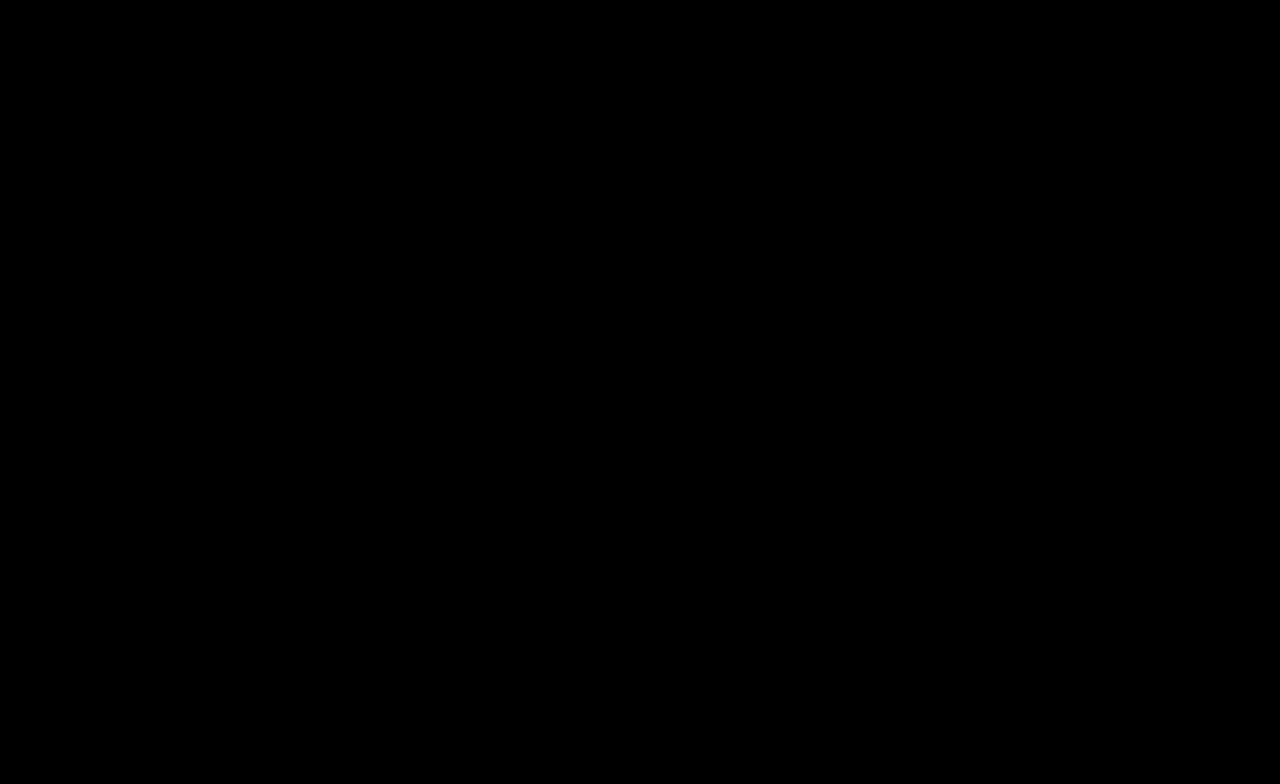
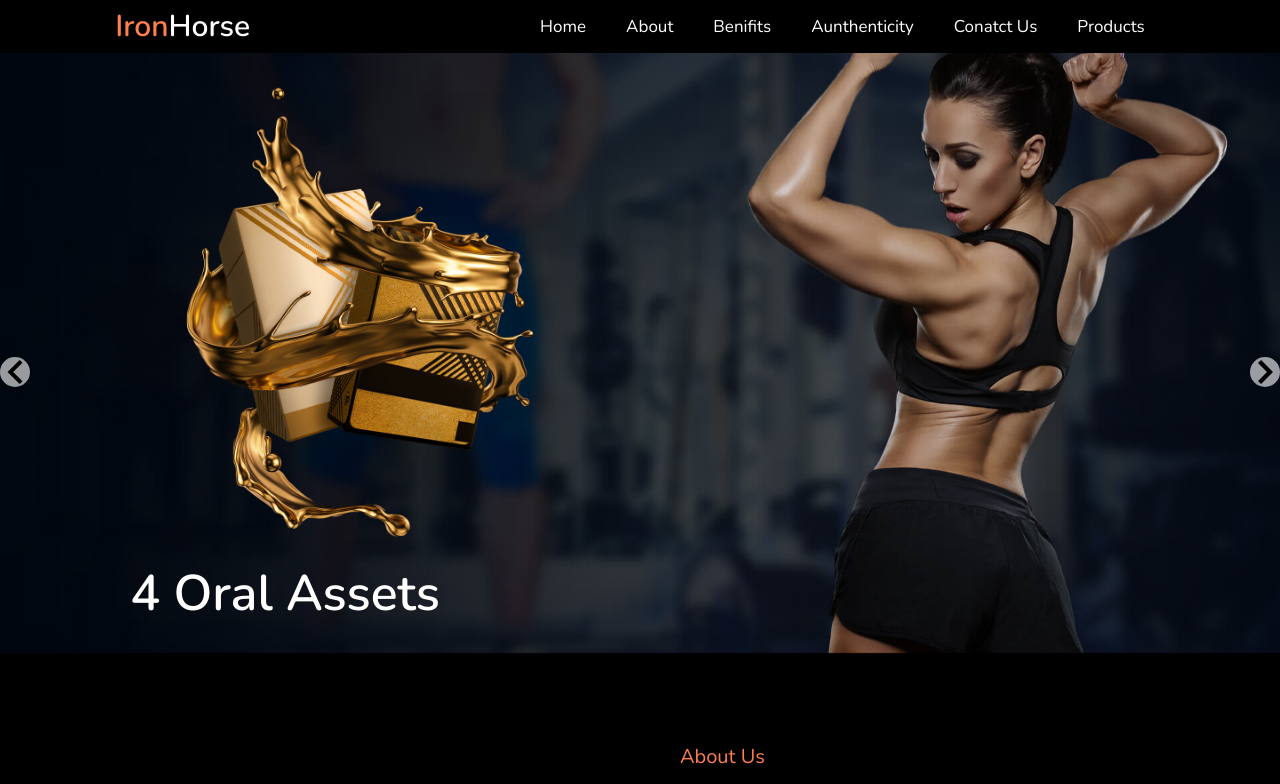
Before and after one commit to parveshbarak/ironHorse, a React (Create React App) app: page / in a window 1280 px wide. Before the commit this address had no page. Shown: the top 784 px of the page. Built offline with nearby package versions, Linux system fonts and the light colour scheme.

Commit message:
Didn't help

```diff
--- a/package.json
+++ b/package.json
@@ -1,6 +1,5 @@
 {
   "name": "ironn-horse",
-  "homepage": "https://parveshbarak.github.io/ironHorse",
   "version": "0.1.0",
   "private": false,
   "dependencies": {
--- a/src/App.js
+++ b/src/App.js
@@ -13,7 +13,7 @@
   return (
     <Router>
       <Routes>
-        <Route exact path='/ironHorse' element={<HomePage />}></Route>
+        <Route exact path='/' element={<HomePage />}></Route>
         <Route exact path='/products' element={<ProductsPage />}></Route>
         <Route exact path='/about' element={<AboutPage />}></Route>
         <Route exact path='/benifits' element={<BenifitsPage />}></Route>
```
